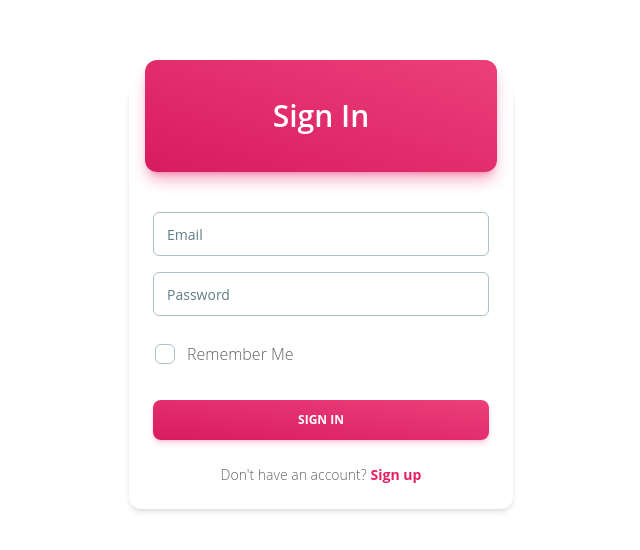
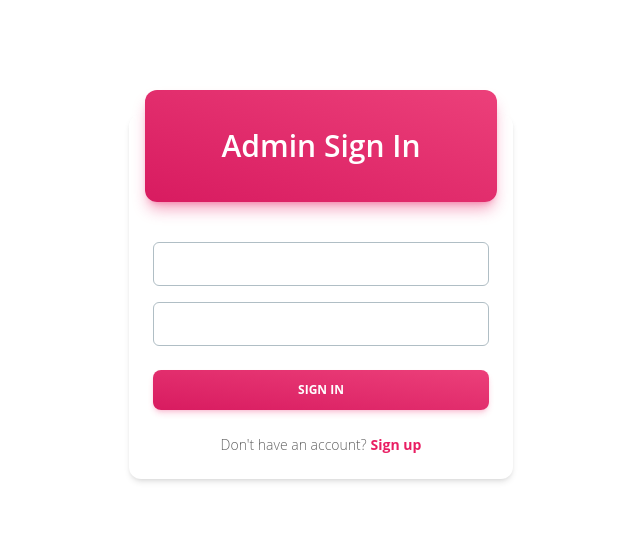
Before and after one commit to joejosephvarghese/Altermez, a React (Create React App) app in the folder client/: page /admin/login in a window 1280 px wide. Shown: the part 104-654 px from the top of the page, without its empty margins (319-959 px from the left). Built offline with nearby package versions, Linux system fonts and the light colour scheme.

Commit message:
serve side complete

```diff
--- a/client/src/components/admin/AdminLoginForm.jsx
+++ b/client/src/components/admin/AdminLoginForm.jsx
@@ -1,94 +1,130 @@
-import React from "react";
+import React, { useEffect } from "react";
+import { useForm } from "react-hook-form";
+import { Toaster, toast } from "sonner";
+import { yupResolver } from "@hookform/resolvers/yup";
+import { useNavigate,Link } from "react-router-dom";
+import { useSelector, useDispatch } from "react-redux/es/exports";
+import { adminLoginValidationSchema } from "../../utils/validation";
+import { adminLogin } from "../../features/axios/api/admin/adminAuthentication";
+import { adminsetToken } from "../../features/redux/slice/admin/AdminTokenSlice";
+import { loginSuccess } from "../../features/redux/slice/admin/AdminLoginAuthSlice";
 
 
-const AdminLoginForm=()=>{
 
-    return(
+const AdminLoginForm = () => {
+
+  const dispatch=useDispatch();
+  const navigate=useNavigate();
+  const token = localStorage.getItem('token');
+  const isLoggedIn = useSelector((state) => state.adminAuth.isLoggedIn);
+
+
+
+  const {
+    register,
+    handleSubmit,
+    formState: { errors },
+  } = useForm({
+    resolver: yupResolver(adminLoginValidationSchema),
+  });
+
+  useEffect(()=>{
+    if(token) {
+      dispatch(loginSuccess());
+    }
+    if(isLoggedIn === true) {
+      navigate('/admin');
+    }
+  },[navigate]);
+
+  const notify = (msg, type) =>
+  type === "error" ? toast.error(msg) : toast.success(msg);
+
+  const onSubmit = (data) => {
+  console.log(data);
+
+  adminLogin(data) .then((response)=>{
+    const token =response.token
+    dispatch(adminsetToken(token));
+    dispatch(loginSuccess())
+
+    notify("Login success", "success");
+    setTimeout(() => {
+      navigate('/admin');
+    }, 2000);
+  })
+  .catch((error) => {
+    notify(error.message, "error");
+  });
+
+  };
+
+  return (
     <div className="flex items-center justify-center h-screen">
-        <div class="relative flex flex-col text-gray-700 bg-white shadow-md w-96 rounded-xl bg-clip-border">
-        <div class="relative grid mx-4 mb-4 -mt-6 overflow-hidden text-white shadow-lg h-28 place-items-center rounded-xl bg-gradient-to-tr from-pink-600 to-pink-400 bg-clip-border shadow-pink-500/40">
-          <h3 class="block font-sans text-3xl antialiased font-semibold leading-snug tracking-normal text-white">
-            Sign In
+      <div className="relative flex flex-col text-gray-700 bg-white shadow-md w-96 rounded-xl bg-clip-border">
+        <div className="relative grid mx-4 mb-4 -mt-6 overflow-hidden text-white shadow-lg h-28 place-items-center rounded-xl bg-gradient-to-tr from-pink-600 to-pink-400 bg-clip-border shadow-pink-500/40">
+          <h3 className="block font-sans text-3xl antialiased font-semibold leading-snug tracking-normal text-white">
+            Admin Sign In
           </h3>
         </div>
-        <div class="flex flex-col gap-4 p-6">
-          <div class="relative h-11 w-full min-w-[200px]">
+
+        <form onSubmit={handleSubmit(onSubmit)}>
+          <div className="flex flex-col gap-4 p-6">
+            {/* Your input fields */}
+            <div className="relative h-11 w-full min-w-[200px]">
               <input
-              class="w-full h-full px-3 py-3 font-sans text-sm font-normal transition-all bg-transparent border rounded-md peer border-blue-gray-200 border-t-transparent text-blue-gray-700 outline outline-0 placeholder-shown:border placeholder-shown:border-blue-gray-200 placeholder-shown:border-t-blue-gray-200 focus:border-2 focus:border-pink-500 focus:border-t-transparent focus:outline-0 disabled:border-0 disabled:bg-blue-gray-50"
-              placeHolder=" "
+                {...register("email")}
+                className="w-full h-full px-3 py-3 font-sans text-sm font-normal transition-all bg-transparent border rounded-md peer border-blue-gray-200 border-t-transparent text-blue-gray-700 outline outline-0 placeholder-shown:border placeholder-shown:border-blue-gray-200 placeholder-shown:border-t-blue-gray-200 focus:border-2 focus:border-pink-500 focus:border-t-transparent focus:outline-0 disabled:border-0 disabled:bg-blue-gray-50"
+                id="email"
+                type="text"
+                placeholder=""
+
               />
-            <label class="before:content[' '] after:content[' '] pointer-events-none absolute left-0 -top-1.5 flex h-full w-full select-none text-[11px] font-normal leading-tight text-blue-gray-400 transition-all before:pointer-events-none before:mt-[6.5px] before:mr-1 before:box-border before:block before:h-1.5 before:w-2.5 before:rounded-tl-md before:border-t before:border-l before:border-blue-gray-200 before:transition-all after:pointer-events-none after:mt-[6.5px] after:ml-1 after:box-border after:block after:h-1.5 after:w-2.5 after:flex-grow after:rounded-tr-md after:border-t after:border-r after:border-blue-gray-200 after:transition-all peer-placeholder-shown:text-sm peer-placeholder-shown:leading-[4.1] peer-placeholder-shown:text-blue-gray-500 peer-placeholder-shown:before:border-transparent peer-placeholder-shown:after:border-transparent peer-focus:text-[11px] peer-focus:leading-tight peer-focus:text-pink-500 peer-focus:before:border-t-2 peer-focus:before:border-l-2 peer-focus:before:!border-pink-500 peer-focus:after:border-t-2 peer-focus:after:border-r-2 peer-focus:after:!border-pink-500 peer-disabled:text-transparent peer-disabled:before:border-transparent peer-disabled:after:border-transparent peer-disabled:peer-placeholder-shown:text-blue-gray-500">
-              Email
-            </label>
+
+
             </div>
-          <div class="relative h-11 w-full min-w-[200px]">
+            {errors.email && (
+              <p className="text-red-500 text-sm">{errors.email.message}</p>
+              )}
+            <div className="relative h-11 w-full min-w-[200px]">
               <input
-              class="w-full h-full px-3 py-3 font-sans text-sm font-normal transition-all bg-transparent border rounded-md peer border-blue-gray-200 border-t-transparent text-blue-gray-700 outline outline-0 placeholder-shown:border placeholder-shown:border-blue-gray-200 placeholder-shown:border-t-blue-gray-200 focus:border-2 focus:border-pink-500 focus:border-t-transparent focus:outline-0 disabled:border-0 disabled:bg-blue-gray-50"
-              placeHolder=" "
+                {...register("password")}
+                className="w-full h-full px-3 py-3 font-sans text-sm font-normal transition-all bg-transparent border rounded-md peer border-blue-gray-200 border-t-transparent text-blue-gray-700 outline outline-0 placeholder-shown:border placeholder-shown:border-blue-gray-200 placeholder-shown:border-t-blue-gray-200 focus:border-2 focus:border-pink-500 focus:border-t-transparent focus:outline-0 disabled:border-0 disabled:bg-blue-gray-50"
+                type="password"
+                placeholder=""
               />
-            <label class="before:content[' '] after:content[' '] pointer-events-none absolute left-0 -top-1.5 flex h-full w-full select-none text-[11px] font-normal leading-tight text-blue-gray-400 transition-all before:pointer-events-none before:mt-[6.5px] before:mr-1 before:box-border before:block before:h-1.5 before:w-2.5 before:rounded-tl-md before:border-t before:border-l before:border-blue-gray-200 before:transition-all after:pointer-events-none after:mt-[6.5px] after:ml-1 after:box-border after:block after:h-1.5 after:w-2.5 after:flex-grow after:rounded-tr-md after:border-t after:border-r after:border-blue-gray-200 after:transition-all peer-placeholder-shown:text-sm peer-placeholder-shown:leading-[4.1] peer-placeholder-shown:text-blue-gray-500 peer-placeholder-shown:before:border-transparent peer-placeholder-shown:after:border-transparent peer-focus:text-[11px] peer-focus:leading-tight peer-focus:text-pink-500 peer-focus:before:border-t-2 peer-focus:before:border-l-2 peer-focus:before:!border-pink-500 peer-focus:after:border-t-2 peer-focus:after:border-r-2 peer-focus:after:!border-pink-500 peer-disabled:text-transparent peer-disabled:before:border-transparent peer-disabled:after:border-transparent peer-disabled:peer-placeholder-shown:text-blue-gray-500">
-              Password
-            </label>
+
+
             </div>
-          <div class="-ml-2.5">
-            <div class="inline-flex items-center">
-              <label
-                class="relative flex items-center p-3 rounded-full cursor-pointer"
-                htmlFor="checkbox"
-                data-ripple-dark="true"
-              >
-                <input
-                  type="checkbox"
-                  class="before:content[''] peer relative h-5 w-5 cursor-pointer appearance-none rounded-md border border-blue-gray-200 transition-all before:absolute before:top-2/4 before:left-2/4 before:block before:h-12 before:w-12 before:-translate-y-2/4 before:-translate-x-2/4 before:rounded-full before:bg-blue-gray-500 before:opacity-0 before:transition-opacity checked:border-pink-500 checked:bg-pink-500 checked:before:bg-pink-500 hover:before:opacity-10"
-                  id="checkbox"
-                />
-                <span class="absolute text-white transition-opacity opacity-0 pointer-events-none top-2/4 left-2/4 -translate-y-2/4 -translate-x-2/4 peer-checked:opacity-100">
-                  <svg
-                    xmlns="http://www.w3.org/2000/svg"
-                    class="h-3.5 w-3.5"
-                    viewBox="0 0 20 20"
-                    fill="currentColor"
-                    stroke="currentColor"
-                    stroke-width="1"
-                  >
-                    <path
-                      fill-rule="evenodd"
-                      d="M16.707 5.293a1 1 0 010 1.414l-8 8a1 1 0 01-1.414 0l-4-4a1 1 0 011.414-1.414L8 12.586l7.293-7.293a1 1 0 011.414 0z"
-                      clip-rule="evenodd"
-                    ></path>
-                  </svg>
-                </span>
-              </label>
-              <label
-                class="mt-px font-light text-gray-700 cursor-pointer select-none"
-                htmlFor="checkbox"
-              >
-                Remember Me
-              </label>
+            {errors.email && (
+              <p className="text-red-500 text-sm">{errors.password.message}</p>
+              )}
           </div>
-          </div>
-        </div>
-        <div class="p-6 pt-0">
+
+          <div className="p-6 pt-0">
             <button
-            class="block w-full select-none rounded-lg bg-gradient-to-tr from-pink-600 to-pink-400 py-3 px-6 text-center align-middle font-sans text-xs font-bold uppercase text-white shadow-md shadow-pink-500/20 transition-all hover:shadow-lg hover:shadow-pink-500/40 active:opacity-[0.85] disabled:pointer-events-none disabled:opacity-50 disabled:shadow-none"
-            type="button"
+              className="block w-full select-none rounded-lg bg-gradient-to-tr from-pink-600 to-pink-400 py-3 px-6 text-center align-middle font-sans text-xs font-bold uppercase text-white shadow-md shadow-pink-500/20 transition-all hover:shadow-lg hover:shadow-pink-500/40 active:opacity-[0.85] disabled:pointer-events-none disabled:opacity-50 disabled:shadow-none"
+              type="submit"
               data-ripple-light="true"
             >
               Sign In
             </button>
-          <p class="flex justify-center mt-6 font-sans text-sm antialiased font-light leading-normal text-inherit">
+
+            <p className="flex justify-center mt-6 font-sans text-sm antialiased font-light leading-normal text-inherit">
               Don't have an account?
               <a
                 href="#signup"
-              class="block ml-1 font-sans text-sm antialiased font-bold leading-normal text-pink-500"
+                className="block ml-1 font-sans text-sm antialiased font-bold leading-normal text-pink-500"
               >
                 Sign up
               </a>
             </p>
           </div>
+        </form>
       </div>
+      <Toaster richColors />
     </div>
-    )
-}
+  );
+};
 
 export default AdminLoginForm;
--- a/client/src/components/user/UserLoginForm.jsx
+++ b/client/src/components/user/UserLoginForm.jsx
@@ -33,7 +33,7 @@ import { userLogin } from "../../features/axios/api/user/userAuthentication";
         dispatch(loginSuccess());
       }
       if(isLoggedIn === true) {
-        navigate('/user/home');
+        navigate('/admin');
       }
     },[navigate]);
 
@@ -45,12 +45,12 @@ import { userLogin } from "../../features/axios/api/user/userAuthentication";
         userLogin(formData)
         .then((response)=>{
           const token =response.token
-          dispatch(setToken());
+          dispatch(setToken(token));
           dispatch(loginSuccess())
 
           notify("Login success", "success");
           setTimeout(() => {
-            navigate('/user/home');
+            navigate('/admin');
           }, 2000);
         })
         .catch((error) => {
--- /dev/null
+++ b/client/src/features/axios/api/admin/adminAuthentication.js
@@ -0,0 +1,23 @@
+
+import axios, { AxiosRequestConfig } from "axios";
+
+import apiConfig from "../../../../utils/apiConfig";
+
+export const adminLogin = async (payload)=>{
+    try {
+     const config={
+       url:`${apiConfig.adminLogin}`,
+       method:"post",
+       data:payload
+     };
+     const response= await axios(config);
+     return response.data;
+
+    } catch (error) {
+     if (error.message === "Request failed with status code 401") {
+       throw new Error("Incorrect email or password !!!");
+    }else {
+     throw new Error("Login failed, try again");
+   }
+    }
+   };
--- a/client/src/features/redux/reducers/Reducer.js
+++ b/client/src/features/redux/reducers/Reducer.js
@@ -1,13 +1,13 @@
 import { combineReducers } from 'redux';
 import tokenReducer from '../slice/user/TokenSlice';
 import userLoginAuthReducer from '../slice/user/UserLoginAuthSlice';
-
+import adminLoginAuthReducer from '../slice/admin/AdminLoginAuthSlice';
 
 
 const rootReducer = combineReducers({
     token: tokenReducer,
     userAuth: userLoginAuthReducer,
-
+    adminAuth: adminLoginAuthReducer,
   });
 
 
--- /dev/null
+++ b/client/src/features/redux/slice/admin/AdminLoginAuthSlice.js
@@ -0,0 +1,19 @@
+import { createSlice } from "@reduxjs/toolkit";
+
+const adminLoginAuthSlice = createSlice({
+    name: 'admin-auth',
+    initialState: {
+        isLoggedIn: false,
+    },
+    reducers: {
+        loginSuccess: (state) => {
+            state.isLoggedIn = true;
+        },
+        logout: (state) =>{
+            state.isLoggedIn = false;
+        }
+    }
+});
+
+export const {loginSuccess, logout} = adminLoginAuthSlice.actions;
+export default adminLoginAuthSlice.reducer;
--- /dev/null
+++ b/client/src/features/redux/slice/admin/AdminTokenSlice.js
@@ -0,0 +1,47 @@
+import { createSlice, PayloadAction } from '@reduxjs/toolkit';
+
+
+const loadTokenFromLocalStorage=()=>{
+    try {
+        const token=localStorage.getItem('token');
+        return token ? token : null;
+    } catch (error) {
+        console.log("error loading token from local storage",error);
+        return null;
+
+
+    }
+};
+
+  const initialState={
+  token:loadTokenFromLocalStorage()
+  };
+
+
+  const  admintokenSlice=createSlice({
+    name:'token',
+    initialState,
+    reducers:{
+        adminsetToken: (state, action) => {
+            state.token = action.payload;
+            try {
+              localStorage.setItem('token', action.payload);
+            } catch (error) {
+              console.log('Error storing token in local storage:', error);
+            }
+          },
+          adminclearToken: (state) => {
+            state.token = null;
+            try {
+              localStorage.removeItem('token');
+            } catch (error) {
+              console.log('Error removing token from local storage:', error);
+            }
+          },
+    }
+
+  })
+
+
+  export const {  adminsetToken, adminclearToken } = admintokenSlice.actions;
+export default admintokenSlice.reducer;
--- a/client/src/routes/AdminRouter.jsx
+++ b/client/src/routes/AdminRouter.jsx
@@ -2,7 +2,7 @@ import { Route, Routes } from "react-router-dom";
 
 import AdminLoginPage from "../pages/Admin/AdminLoginPage";
 import AdminHomepage from "../pages/Admin/AdminHomePage";
-
+import ListCompaniPage from "../pages/Admin/ListCompaniPage";
 const AdminRouter = ()=>{
 
     return(
@@ -10,6 +10,7 @@ const AdminRouter = ()=>{
         <Routes>
           <Route path="login" element={<AdminLoginPage />} />
           <Route path="" element={<AdminHomepage/>}/>
+          <Route path="/companies" element={<ListCompaniPage/>} />
 
         </Routes>
       </div>
--- a/client/src/utils/apiConfig.js
+++ b/client/src/utils/apiConfig.js
@@ -2,8 +2,12 @@ import configKeys from "./config";
 
 
 const apiConfig={
+    //user apiConfig
     userRegister:`${configKeys.API_URL}v1/auth/signup`,
-    userLogin:`${configKeys.API_URL}v1/auth//login`
+    userLogin:`${configKeys.API_URL}v1/auth//login`,
+
+  // adimin apiConfig
+    adminLogin:`${configKeys.API_URL}v1/admin/login`
 }
 
 
--- a/client/src/utils/validation.js
+++ b/client/src/utils/validation.js
@@ -27,3 +27,13 @@ export const userLoginValidationSchema = yup.object().shape({
     .required("Password is required")
     .min(6, "Password must be at least 6 characters long"),
 });
+
+
+
+export const adminLoginValidationSchema = yup.object().shape({
+  email: yup.string().required("Email is required").email("Invalid email"),
+  password: yup
+    .string()
+    .required("Password is required")
+    .min(6, "Password must be at least 6 characters long"),
+});
```
Also changed, not shown: client/src/components/admin/AdminHome.jsx (+5 -5 lines), client/src/components/admin/ListCompaniTable.jsx (added, +13 -0 lines), client/src/pages/Admin/ListCompaniPage.jsx (added, +14 -0 lines). Lines whose indentation alone changed are shown as unchanged.
